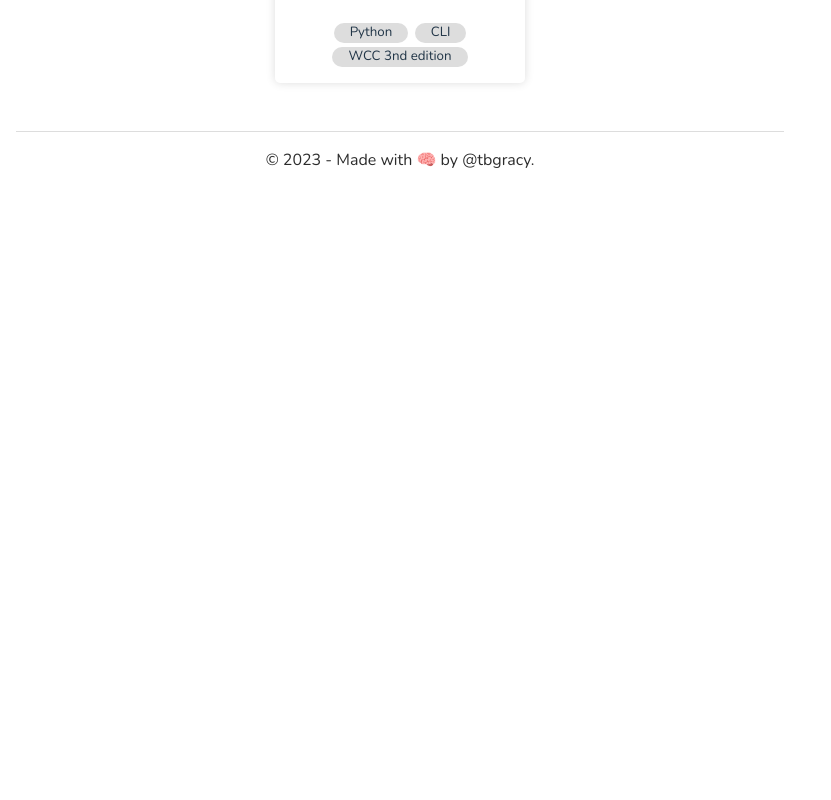
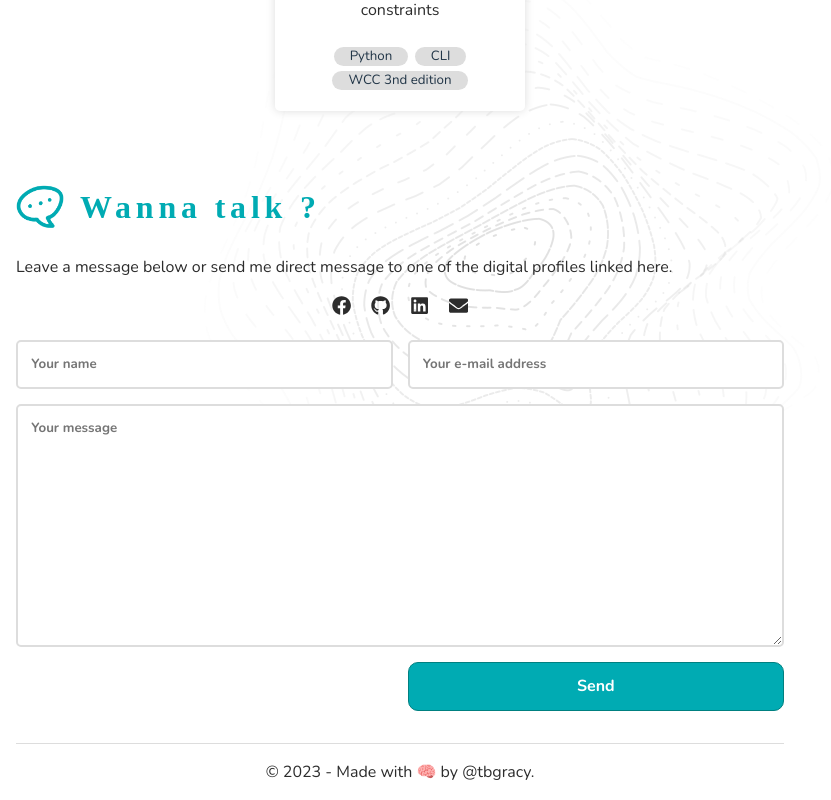
Before and after one commit to tbgracy/portfolio, a React (Vite) app: page / in a window 1280 px wide. Shown: the part 2728-3528 px from the top of the page, without its empty margins (0-831 px from the left). Before the commit the page ends 2916 px from the top, so only its background shows below. Built offline with nearby package versions, Linux system fonts and the light colour scheme; the HTML template or start-up script is replaced by a standard one; a web font is replaced by a local one.

Commit message:
Add contact section and improve project card

```diff
--- /dev/null
+++ b/src/components/Button.tsx
@@ -0,0 +1,6 @@
+export default function Button({ type, label }: { type: "reset" | "submit", label: string }) {
+    // TOOD : Add onClick event
+    return <button type={type} >
+        {label}
+    </button>
+}
--- a/src/components/ContactSection.tsx
+++ b/src/components/ContactSection.tsx
@@ -1,3 +1,22 @@
+import SectionTitle from "./SectionTitle";
+
+import contactIcon from "../assets/customIcons/contact.png";
+import ExternalLink from "./ExternalLinks";
+import Button from "./Button";
+
 export default function ContactSection() {
-    return <></>;
+    return <section id="contact">
+        <SectionTitle icon={contactIcon} value="Wanna talk ? " />
+        <p>
+            Leave a message below or send me direct message to one of the digital
+            profiles linked here.
+        </p>
+        <ExternalLink />
+        <form action="#" method="POST">
+            <input type="text" name="name" id="name" placeholder="Your name" />
+            <input type="email" name="email" id="email" placeholder="Your e-mail address" />
+            <textarea name="message" id="message" placeholder="Your message"></textarea>
+            <Button type="submit" label="Send"/>
+        </form>
+    </section>;
 }
--- a/src/styles/App.scss
+++ b/src/styles/App.scss
@@ -34,8 +34,8 @@ p {
 }
 
 ::selection {
-  background-color: var(--accent-color);
-  color: var(--light-color);
+  background-color: $accent-color;
+  color: $light-color;
 }
 
 body {
@@ -71,9 +71,13 @@ body {
 
 }
 
+@mixin transition_ {
+  transition: all $transition-duration ease-in-out;
+}
 
 @import "navbar";
 @import "section";
 @import "externalLinks";
 @import "links";
 @import "footer";
+@import "button";
--- /dev/null
+++ b/src/styles/_button.scss
@@ -0,0 +1,18 @@
+button {
+    background-color: $accent-color;
+    border: none;
+    outline: none;
+    cursor: pointer;
+    font-weight: bolder;
+    color: $light-color;
+    border-radius: $border-radius * 2;
+    border: 1.5px solid teal;
+    font-family: 'Nunito';
+    @include transition_();
+
+    &:hover {
+        background-color: teal;
+        border-color: $accent-color;
+        @include transition_();
+    }
+}
--- /dev/null
+++ b/src/styles/_contactSection.scss
@@ -0,0 +1,40 @@
+#contact form {
+    display: grid;
+    grid-template-areas:
+        "name         email"
+        "message      message"
+        ".  sendmessage"
+    ;
+    gap: 15px;
+    grid-template-columns: 1fr 1fr;
+    grid-template-rows: 1fr 5fr 1fr;
+
+    #name {
+        grid-area: name;
+    }
+
+    #email {
+        grid-area: email;
+    }
+
+    #message {
+        grid-area: message;
+    }
+
+    button {
+        grid-area: sendmessage;
+    }
+
+    input,
+    textarea {
+        padding: 1em;
+        box-sizing: border-box;
+        border-radius: $border-radius;
+        border: 2px solid $gray-color;
+        font-family: 'Nunito';
+
+        &::placeholder {
+            font-weight: bold;
+        }
+    }
+}
--- a/src/styles/_projectSection.scss
+++ b/src/styles/_projectSection.scss
@@ -1,7 +1,3 @@
-@mixin transition_ {
-    transition: all $transition-duration ease-in-out;
-}
-
 section#projects {
     #project-container {
         display: flex;
@@ -56,8 +52,9 @@ section#projects {
 
             // project links
             ul.links {
-                transform: scale(0);
-                position: absolute;
+                transform: scaleX(0);
+                position: relative;
+                width: 0;
                 list-style: none;
                 text-align: right;
                 display: block;
@@ -65,7 +62,8 @@ section#projects {
             }
 
             &:hover ul.links {
-                transform: scale(1);
+                transform: scaleX(1);
+                width: auto;
                 position: relative;
                 @include transition_();
             }
--- a/src/styles/_section.scss
+++ b/src/styles/_section.scss
@@ -28,3 +28,4 @@ section {
 @import "aboutSection";
 @import "skillSection";
 @import "projectSection";
+@import "contactSection";
--- a/src/styles/_skillSection.scss
+++ b/src/styles/_skillSection.scss
@@ -24,6 +24,7 @@
                 display: inline-block;
                 transition-property: all;
                 transition-duration: $transition-duration;
+                cursor: default;
 
                 &:hover {
                     background-color: $accent-color;
```
Also changed, not shown: 1 other file (tests, documents, lock files or other folders).
